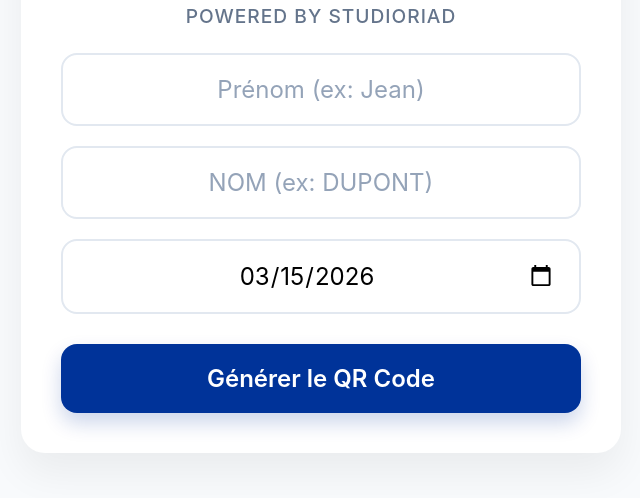
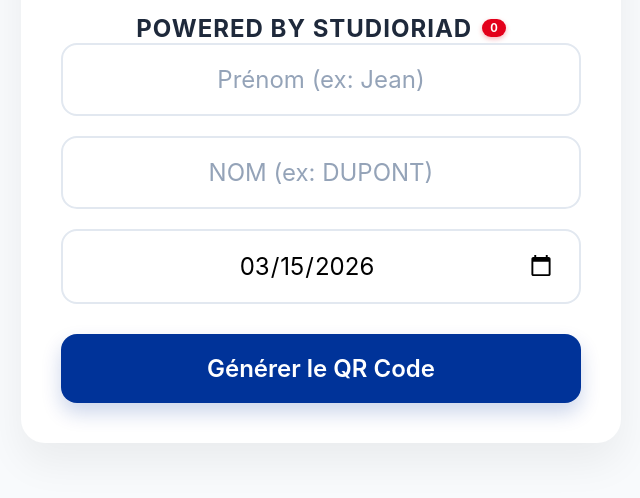
Before and after one commit to riad231231/qr-generator-ipad, a plain HTML site: page index_ipad.html in a window 1280 px wide. Shown: the part 302-800 px from the top of the page, without its empty margins (319-959 px from the left). Drawn offline with Linux system fonts and the light colour scheme.

Commit message:
feat: uniformize UI changes (counter, contrast, EC level) across all versions

```diff
--- a/index_ipad.html
+++ b/index_ipad.html
@@ -91,12 +91,24 @@ var QRCode;!function(){function a(a){this.mode=c.MODE_8BIT_BYTE,this.data=a,this
         }
 
         h2 {
-            font-size: 1.2rem;
-            font-weight: 500;
-            margin-bottom: 25px;
-            color: var(--text-muted);
             text-transform: uppercase;
             letter-spacing: 1px;
+            display: flex;
+            align-items: center;
+            justify-content: center;
+            gap: 10px;
+        }
+
+        .counter-badge {
+            background: var(--ea-red);
+            color: white;
+            font-size: 0.7rem;
+            padding: 2px 8px;
+            border-radius: 10px;
+            font-weight: 700;
+            box-shadow: 0 2px 5px rgba(227,0,27,0.3);
+            text-transform: none;
+            letter-spacing: normal;
         }
 
         .input-group {
@@ -245,7 +257,7 @@ var QRCode;!function(){function a(a){this.mode=c.MODE_8BIT_BYTE,this.data=a,this
             <div class="slogan">you live <span>we care</span></div>
         </div>
 
-        <h2>Powered By Studioriad</h2>
+        <h2>Powered By Studioriad <span id="sessionCounter" class="counter-badge">0</span></h2>
 
         <div class="input-group">
             <input type="text" id="firstNameInput" placeholder="Prénom (ex: Jean)" autocomplete="off" autocorrect="off">
@@ -273,6 +285,9 @@ var QRCode;!function(){function a(a){this.mode=c.MODE_8BIT_BYTE,this.data=a,this
     </div>
 
     <script>
+        let sessionCount = 0;
+        const sessionCounterEl = document.getElementById('sessionCounter');
+
         // Initialiser la date par défaut au chargement
         document.addEventListener('DOMContentLoaded', () => {
             const today = new Date();
@@ -349,6 +364,10 @@ var QRCode;!function(){function a(a){this.mode=c.MODE_8BIT_BYTE,this.data=a,this
 
             // Passer en plein écran QR Code
             document.body.classList.add('mode-qr');
+
+            // Mise à jour du compteur
+            sessionCount++;
+            if (sessionCounterEl) sessionCounterEl.textContent = sessionCount;
         }
 
         function resetForm() {
```
Also changed, not shown: EA_QR_Server/public/index.html (+27 -2 lines).
